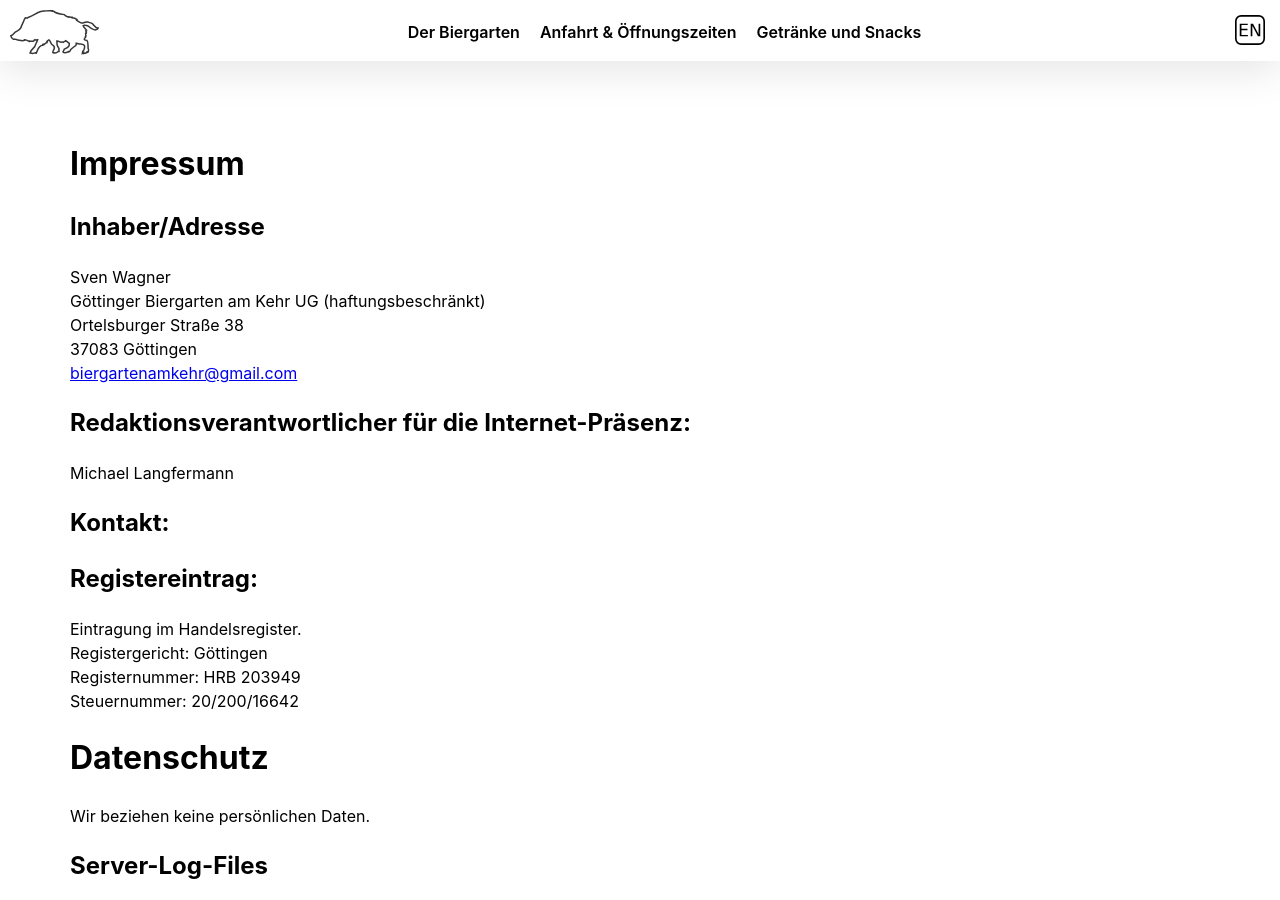
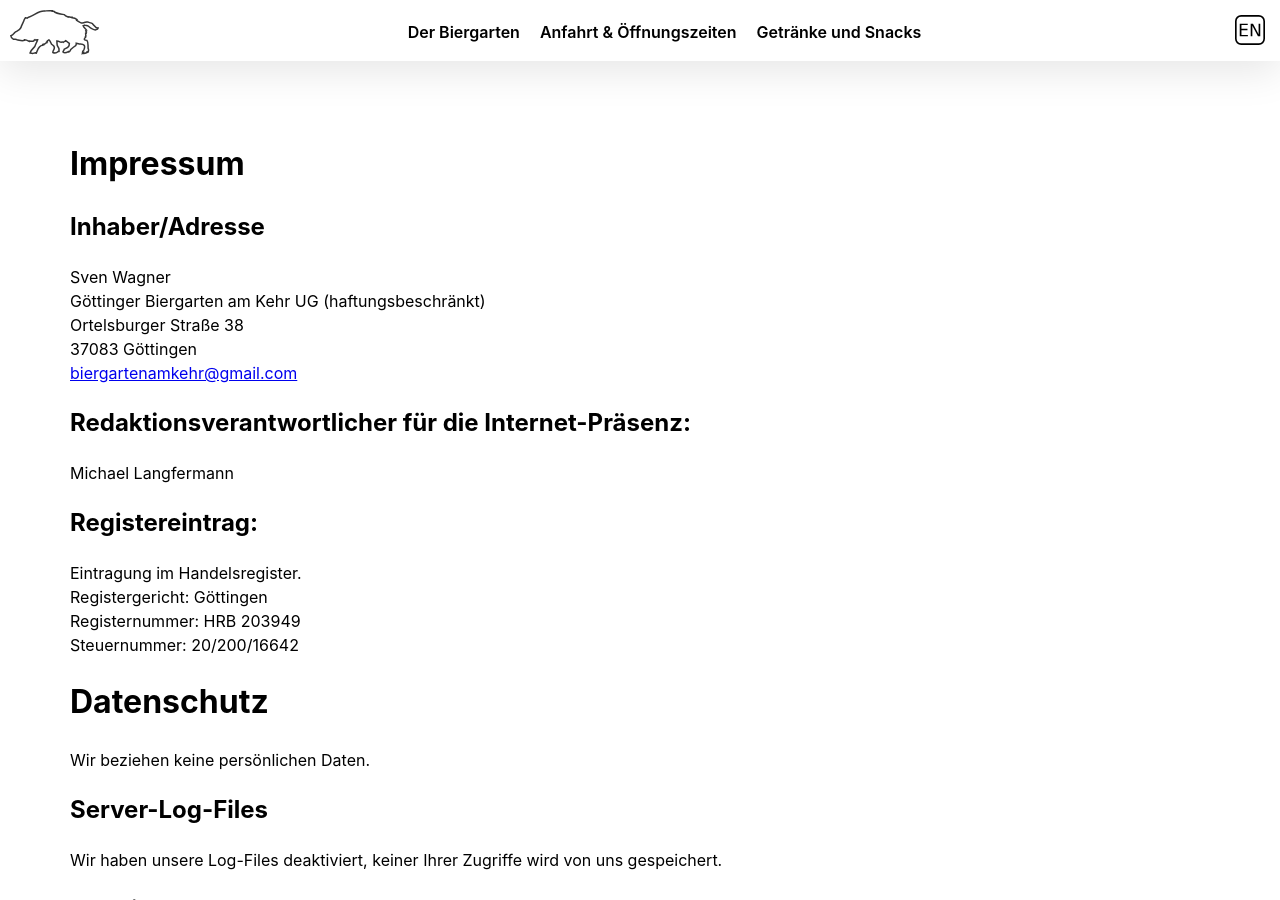
Before and after one commit to versable/kehr-website, a Jekyll site: the page built from impressum.html, in a window 1280 px wide and 900 px high. Built offline with Jekyll 4.4.1, drawn with Linux system fonts in a browser that asks for light colours.

Commit message:
Remove empty section

```diff
--- a/impressum.html
+++ b/impressum.html
@@ -20,9 +20,6 @@ permalink: /impressum/
     </h2>
     <p>
         Michael Langfermann
-    </p>
-    <h2>Kontakt:</h2>
-    <p>
     </p>
     <h2>Registereintrag:</h2>
     <p>
```
